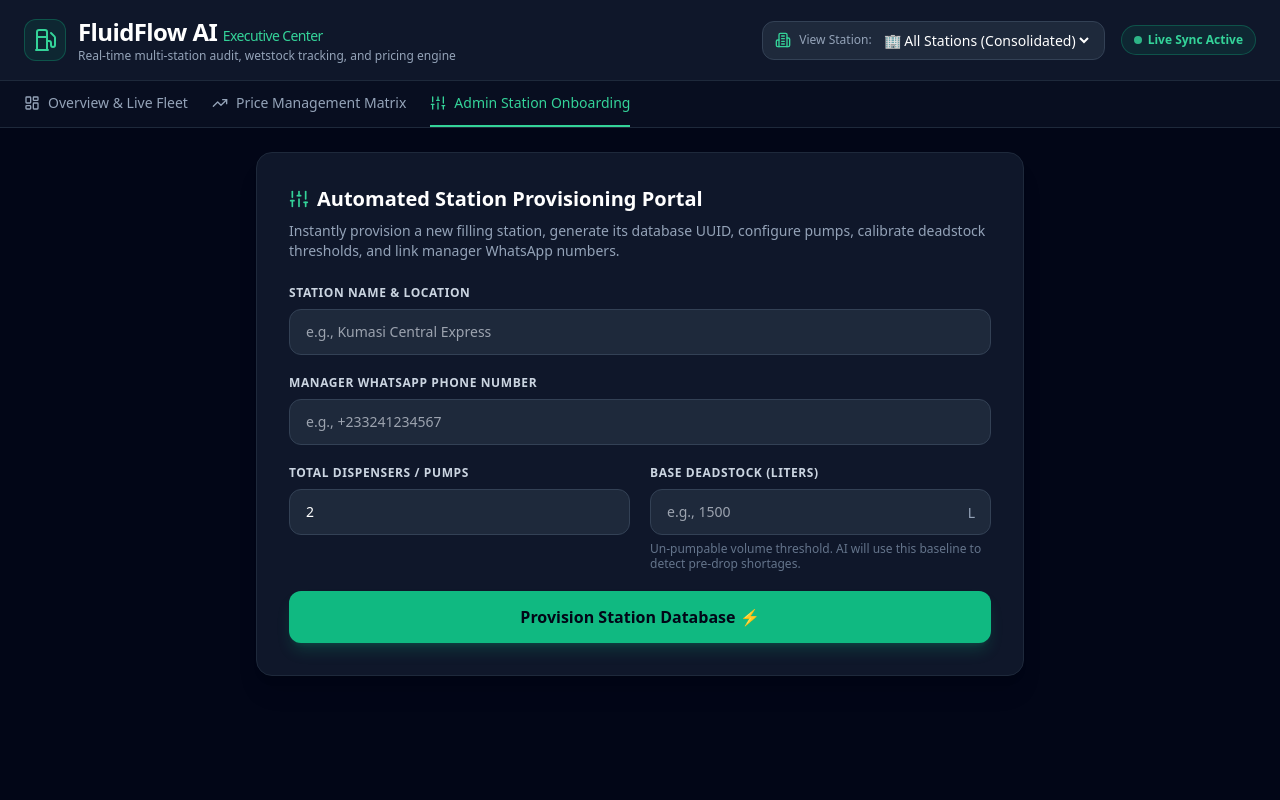
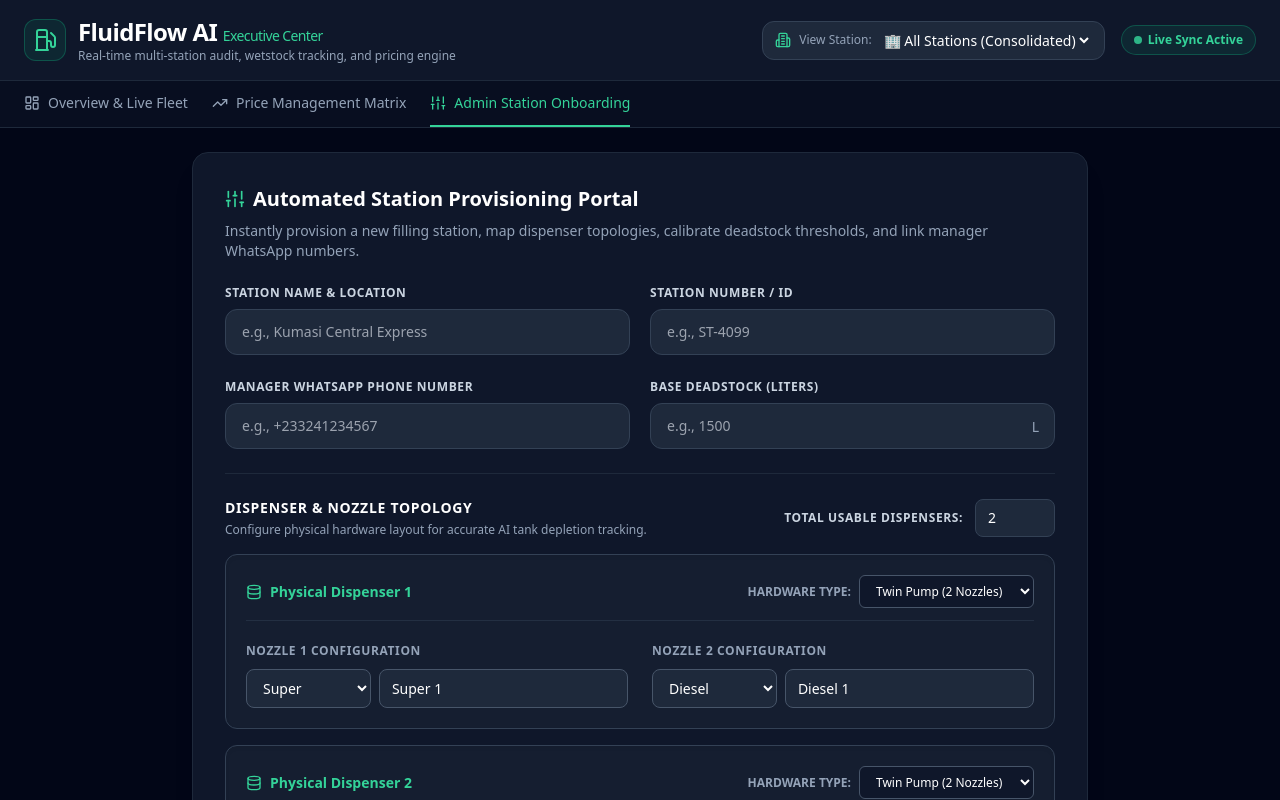
Before and after one commit to FLUIDFLOWAI01/fluidflow-dashboard, a Next.js app: page / in a window 1280 px wide. Both pictures are taken after a click on the button "Admin Station Onboarding". Shown: the top 800 px of the page. Built offline with nearby package versions, Linux system fonts and the light colour scheme.

Commit message:
Update page.tsx

```diff
--- a/app/page.tsx
+++ b/app/page.tsx
@@ -30,9 +30,16 @@
 
   // Form states for Admin Onboarding
   const [newStationName, setNewStationName] = useState('');
+  const [stationNumber, setStationNumber] = useState('');
   const [managerPhone, setManagerPhone] = useState('');
   const [pumpCount, setPumpCount] = useState(2);
   const [deadstockLimit, setDeadstockLimit] = useState('');
+
+  // Dynamic Dispenser State
+  const [dispensers, setDispensers] = useState<any[]>([
+    { id: 1, type: 'Twin', n1Fuel: 'Super', n1Label: 'Super 1', n2Fuel: 'Diesel', n2Label: 'Diesel 1' },
+    { id: 2, type: 'Twin', n1Fuel: 'Super', n1Label: 'Super 2', n2Fuel: 'Diesel', n2Label: 'Diesel 2' }
+  ]);
 
   // Form states for Price Management
   const [targetFuel, setTargetFuel] = useState('Diesel');
@@ -56,9 +63,35 @@
   }, [filteredStations]);
 
   const unbankedCash = totals.expected - totals.banked;
+  const stationWaybills = selectedStation !== 'all' ? (mockWaybills[selectedStation] || []) : [];
 
-  // Now gets an ARRAY of waybills for the selected station
-  const stationWaybills = selectedStation !== 'all' ? (mockWaybills[selectedStation] || []) : [];
+  // --- DISPENSER LOGIC ---
+  const handlePumpCountChange = (val: string) => {
+    const count = parseInt(val) || 1;
+    setPumpCount(count);
+
+    setDispensers(prev => {
+      const newDispensers = [...prev];
+      if (count > prev.length) {
+        for (let i = prev.length; i < count; i++) {
+          newDispensers.push({
+            id: i + 1, type: 'Twin',
+            n1Fuel: 'Super', n1Label: `Super ${i+1}`,
+            n2Fuel: 'Diesel', n2Label: `Diesel ${i+1}`
+          });
+        }
+      } else if (count < prev.length) {
+        newDispensers.length = count;
+      }
+      return newDispensers;
+    });
+  };
+
+  const updateDispenser = (index: number, field: string, value: string) => {
+    const newDisps = [...dispensers];
+    newDisps[index][field] = value;
+    setDispensers(newDisps);
+  };
 
   return (
     <div className="min-h-screen bg-slate-950 text-slate-100 font-sans flex flex-col">
@@ -190,7 +223,6 @@
                         key={station.id}
                         onClick={() => setSelectedStation(station.id)}
                         className="hover:bg-slate-800/60 transition-colors cursor-pointer group"
-                        title="Click to inspect this branch's active waybills"
                       >
                         <td className="py-4 font-medium text-white group-hover:text-emerald-400 transition-colors">{station.name}</td>
                         <td className="py-4 text-slate-300">{station.pumps}</td>
@@ -238,7 +270,6 @@
                   </button>
                 </div>
 
-                {/* Map through every individual waybill and display a separate tracker card for it */}
                 {stationWaybills.map((waybill, idx) => (
                   <div key={idx} className="bg-slate-900 border border-slate-800 rounded-2xl overflow-hidden shadow-xl">
                     <div className="bg-slate-800/60 px-6 py-5 border-b border-slate-700/50 flex flex-col md:flex-row justify-between items-start md:items-center gap-4">
@@ -335,7 +366,6 @@
             <h3 className="text-xl font-bold text-white mb-2 flex items-center gap-2">
               <TrendingUp className="w-5 h-5 text-emerald-400" /> Multi-Station Fuel Price Update Matrix
             </h3>
-            {/* UPDATED SUBTITLE TEXT HERE */}
             <p className="text-slate-400 text-sm mb-6">
               Update pump prices globally or target specific stations. Manager shift calculations are strictly locked to these rates to prevent margin manipulation.
             </p>
@@ -440,17 +470,19 @@
           </div>
         )}
 
-        {/* TAB 3: ADMIN ONBOARDING PORTAL */}
+        {/* TAB 3: ADMIN ONBOARDING PORTAL (WITH DISPENSER CONFIGURATION) */}
         {activeTab === 'onboarding' && (
-          <div className="max-w-3xl mx-auto bg-slate-900 rounded-2xl border border-slate-800 p-8 shadow-xl">
+          <div className="max-w-4xl mx-auto bg-slate-900 rounded-2xl border border-slate-800 p-8 shadow-xl">
             <h3 className="text-xl font-bold text-white mb-2 flex items-center gap-2">
               <Sliders className="w-5 h-5 text-emerald-400" /> Automated Station Provisioning Portal
             </h3>
             <p className="text-slate-400 text-sm mb-6">
-              Instantly provision a new filling station, generate its database UUID, configure pumps, calibrate deadstock thresholds, and link manager WhatsApp numbers.
+              Instantly provision a new filling station, map dispenser topologies, calibrate deadstock thresholds, and link manager WhatsApp numbers.
             </p>
 
-            <div className="space-y-5">
+            <div className="space-y-6">
+              {/* STATION IDENTITY & LOCATION */}
+              <div className="grid grid-cols-1 md:grid-cols-2 gap-5">
                 <div>
                   <label className="block text-xs font-semibold uppercase tracking-wider text-slate-300 mb-2">Station Name & Location</label>
                   <input
@@ -461,7 +493,20 @@
                     className="w-full bg-slate-800 border border-slate-700 rounded-xl px-4 py-3 text-white text-sm focus:outline-none focus:border-emerald-400"
                   />
                 </div>
+                <div>
+                  <label className="block text-xs font-semibold uppercase tracking-wider text-slate-300 mb-2">Station Number / ID</label>
+                  <input
+                    type="text"
+                    placeholder="e.g., ST-4099"
+                    value={stationNumber}
+                    onChange={(e) => setStationNumber(e.target.value)}
+                    className="w-full bg-slate-800 border border-slate-700 rounded-xl px-4 py-3 text-white text-sm focus:outline-none focus:border-emerald-400"
+                  />
+                </div>
+              </div>
 
+              {/* MANAGER WHATSAPP & DEADSTOCK */}
+              <div className="grid grid-cols-1 md:grid-cols-2 gap-5">
                 <div>
                   <label className="block text-xs font-semibold uppercase tracking-wider text-slate-300 mb-2">Manager WhatsApp Phone Number</label>
                   <input
@@ -472,19 +517,6 @@
                     className="w-full bg-slate-800 border border-slate-700 rounded-xl px-4 py-3 text-white text-sm focus:outline-none focus:border-emerald-400"
                   />
                 </div>
-
-              <div className="grid grid-cols-1 md:grid-cols-2 gap-5">
-                <div>
-                  <label className="block text-xs font-semibold uppercase tracking-wider text-slate-300 mb-2">Total Dispensers / Pumps</label>
-                  <input
-                    type="number"
-                    value={pumpCount}
-                    onChange={(e) => setPumpCount(Number(e.target.value))}
-                    className="w-full bg-slate-800 border border-slate-700 rounded-xl px-4 py-3 text-white text-sm focus:outline-none focus:border-emerald-400"
-                  />
-                </div>
-
-                {/* FIELD: BASE DEADSTOCK CALIBRATION */}
                 <div>
                   <label className="block text-xs font-semibold uppercase tracking-wider text-slate-300 mb-2">Base Deadstock (Liters)</label>
                   <div className="relative">
@@ -497,15 +529,105 @@
                     />
                     <span className="absolute right-4 top-3.5 text-slate-400 font-medium text-sm">L</span>
                   </div>
-                  <p className="text-xs text-slate-500 mt-1.5 leading-tight">Un-pumpable volume threshold. AI will use this baseline to detect pre-drop shortages.</p>
+                </div>
+              </div>
+
+              {/* DYNAMIC DISPENSER TOPOLOGY CONFIGURATOR */}
+              <div className="mt-8 pt-6 border-t border-slate-800">
+                <div className="flex flex-col md:flex-row md:items-center justify-between mb-4 gap-4">
+                  <div>
+                    <h4 className="text-sm font-bold text-white uppercase tracking-wider">Dispenser & Nozzle Topology</h4>
+                    <p className="text-xs text-slate-400 mt-1">Configure physical hardware layout for accurate AI tank depletion tracking.</p>
+                  </div>
+                  <div className="flex items-center gap-3">
+                    <label className="text-xs font-semibold uppercase tracking-wider text-slate-300">Total Usable Dispensers:</label>
+                    <input
+                      type="number"
+                      min="1"
+                      value={pumpCount}
+                      onChange={(e) => handlePumpCountChange(e.target.value)}
+                      className="w-20 bg-slate-800 border border-slate-700 rounded-lg px-3 py-2 text-white text-sm focus:outline-none focus:border-emerald-400"
+                    />
+                  </div>
+                </div>
+
+                <div className="space-y-4">
+                  {dispensers.map((disp, index) => (
+                    <div key={disp.id} className="bg-slate-800/40 p-5 rounded-xl border border-slate-700 shadow-inner">
+                      <div className="flex justify-between items-center mb-4 border-b border-slate-700/50 pb-3">
+                        <span className="text-emerald-400 font-bold text-sm flex items-center gap-2">
+                          <Database className="w-4 h-4" /> Physical Dispenser {index + 1}
+                        </span>
+                        <div className="flex items-center gap-2">
+                          <span className="text-xs text-slate-400 uppercase font-semibold">Hardware Type:</span>
+                          <select
+                            value={disp.type}
+                            onChange={(e) => updateDispenser(index, 'type', e.target.value)}
+                            className="bg-slate-900 border border-slate-600 rounded-md text-xs text-white px-3 py-1.5 focus:outline-none focus:border-emerald-400"
+                          >
+                            <option value="Single">Single Pump (1 Nozzle)</option>
+                            <option value="Twin">Twin Pump (2 Nozzles)</option>
+                          </select>
+                        </div>
+                      </div>
+
+                      <div className="grid grid-cols-1 md:grid-cols-2 gap-6">
+                        {/* Nozzle 1 Config */}
+                        <div className="space-y-2">
+                          <label className="text-xs text-slate-400 uppercase tracking-wider font-semibold">Nozzle 1 Configuration</label>
+                          <div className="flex gap-2">
+                            <select
+                              value={disp.n1Fuel}
+                              onChange={(e) => updateDispenser(index, 'n1Fuel', e.target.value)}
+                              className="bg-slate-800 border border-slate-600 rounded-lg text-sm text-white px-3 py-2 focus:outline-none w-1/3"
+                            >
+                              <option value="Super">Super</option>
+                              <option value="Diesel">Diesel</option>
+                            </select>
+                            <input
+                              type="text"
+                              value={disp.n1Label}
+                              onChange={(e) => updateDispenser(index, 'n1Label', e.target.value)}
+                              className="bg-slate-800 border border-slate-600 rounded-lg text-sm text-white px-3 py-2 focus:outline-none w-2/3"
+                              placeholder="System Label (e.g., Super 1)"
+                            />
+                          </div>
+                        </div>
+
+                        {/* Nozzle 2 Config (Only shows if 'Twin' is selected) */}
+                        {disp.type === 'Twin' && (
+                          <div className="space-y-2 animate-in fade-in">
+                            <label className="text-xs text-slate-400 uppercase tracking-wider font-semibold">Nozzle 2 Configuration</label>
+                            <div className="flex gap-2">
+                              <select
+                                value={disp.n2Fuel}
+                                onChange={(e) => updateDispenser(index, 'n2Fuel', e.target.value)}
+                                className="bg-slate-800 border border-slate-600 rounded-lg text-sm text-white px-3 py-2 focus:outline-none w-1/3"
+                              >
+                                <option value="Super">Super</option>
+                                <option value="Diesel">Diesel</option>
+                              </select>
+                              <input
+                                type="text"
+                                value={disp.n2Label}
+                                onChange={(e) => updateDispenser(index, 'n2Label', e.target.value)}
+                                className="bg-slate-800 border border-slate-600 rounded-lg text-sm text-white px-3 py-2 focus:outline-none w-2/3"
+                                placeholder="System Label (e.g., Diesel 1)"
+                              />
+                            </div>
+                          </div>
+                        )}
+                      </div>
+                    </div>
+                  ))}
                 </div>
               </div>
 
               <button
-                onClick={() => alert(`Station "${newStationName || 'New Station'}" successfully provisioned with ${pumpCount} pumps and a locked deadstock limit of ${deadstockLimit || '0'}L!`)}
-                className="w-full bg-emerald-500 hover:bg-emerald-600 text-slate-950 font-bold py-3.5 rounded-xl transition-all shadow-lg shadow-emerald-500/20 mt-4"
+                onClick={() => alert(`Station "${newStationName || 'New Station'}" (ID: ${stationNumber}) successfully provisioned in Supabase with ${pumpCount} configured dispensers!`)}
+                className="w-full bg-emerald-500 hover:bg-emerald-600 text-slate-950 font-bold py-3.5 rounded-xl transition-all shadow-lg shadow-emerald-500/20 mt-6"
               >
-                Provision Station Database ⚡
+                Provision Station Database & Hardware Map ⚡
               </button>
             </div>
           </div>
```
Lines whose indentation alone changed are shown as unchanged.
